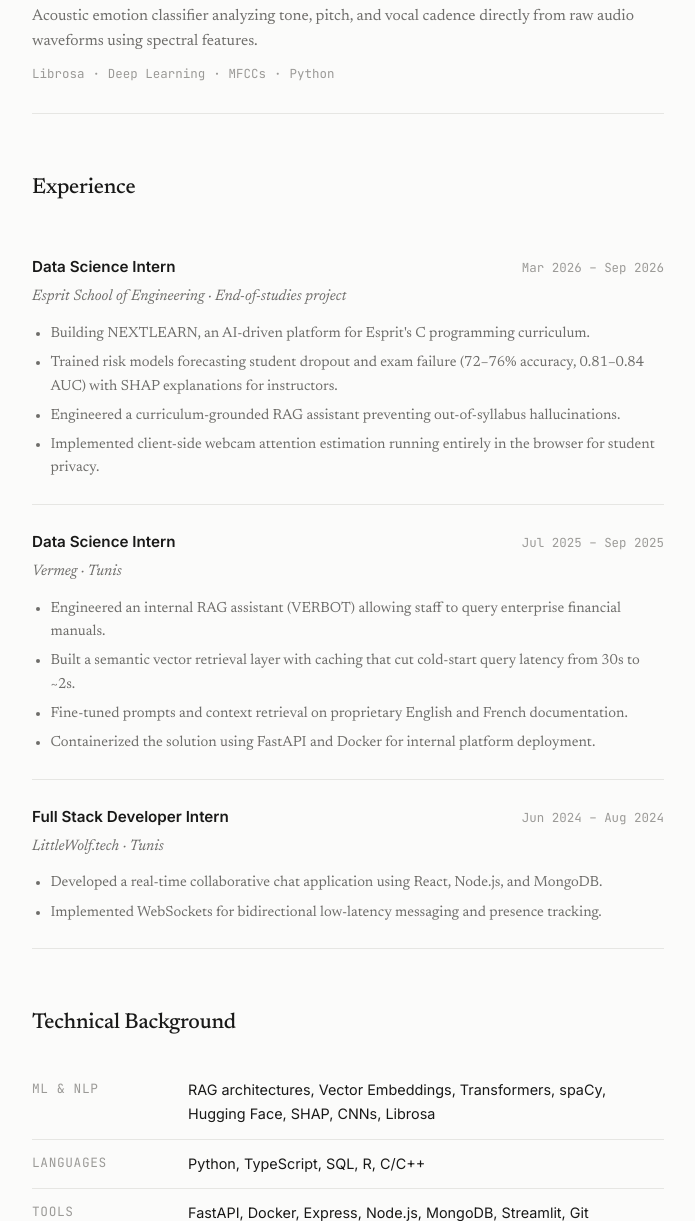
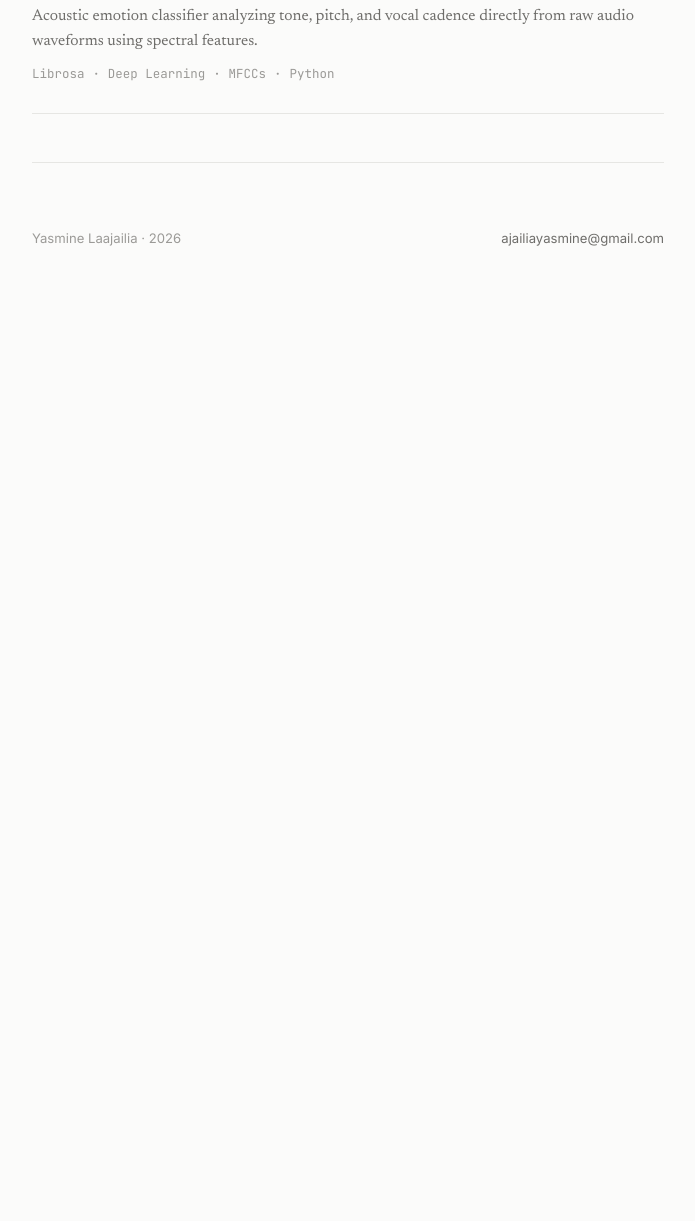
Before and after one commit to yasmineajailia/yasmineajailia.github.io, a plain HTML site: page index.html in a window 1280 px wide. Shown: the part 1579-2800 px from the top of the page, without its empty margins (292-987 px from the left). After the commit the page ends 1876 px from the top, so only its background shows below. Drawn offline with Linux system fonts and the light colour scheme.

Commit message:
Streamline portfolio: remove redundant experience/skills, add direct PDF resume link

```diff
--- a/index.html
+++ b/index.html
@@ -474,9 +474,8 @@
     <header>
       <div class="site-title">Yasmine Laajailia</div>
       <nav class="header-links">
-        <a href="#projects">Work</a>
-        <a href="#experience">Background</a>
-        <a href="#skills">Skills</a>
+        <a href="#projects">Projects</a>
+        <a href="Yasmine_Laajailia_Resume.pdf" target="_blank" rel="noopener">Résumé (PDF)</a>
         <a href="mailto:ajailiayasmine@gmail.com">Contact</a>
         <button id="theme-btn" class="theme-toggle" type="button">Dark</button>
       </nav>
@@ -494,7 +493,7 @@
         <ul class="meta-list">
           <li><strong>Focus:</strong> NLP, RAG, Information Retrieval, Predictive Modeling</li>
           <li><strong>Location:</strong> Tunis, Tunisia</li>
-          <li><strong>Links:</strong> <a href="https://github.com/yasmineajailia" target="_blank" rel="noopener">GitHub</a>, <a href="https://www.linkedin.com/in/yasmine-laajailia/" target="_blank" rel="noopener">LinkedIn</a></li>
+          <li><strong>Links:</strong> <a href="Yasmine_Laajailia_Resume.pdf" target="_blank" rel="noopener">Résumé (PDF)</a>, <a href="https://github.com/yasmineajailia" target="_blank" rel="noopener">GitHub</a>, <a href="https://www.linkedin.com/in/yasmine-laajailia/" target="_blank" rel="noopener">LinkedIn</a></li>
         </ul>
       </section>
 
@@ -569,79 +568,6 @@
           <ul class="project-tech">
             <li>Librosa</li><li>Deep Learning</li><li>MFCCs</li><li>Python</li>
           </ul>
-        </div>
-      </section>
-
-      <!-- Experience -->
-      <section id="experience">
-        <h2 class="section-heading">
-          Experience
-        </h2>
-
-        <div class="timeline">
-          <div class="timeline-item">
-            <div class="timeline-header">
-              <span class="timeline-role">Data Science Intern</span>
-              <span class="timeline-date">Mar 2026 – Sep 2026</span>
-            </div>
-            <div class="timeline-org">Esprit School of Engineering · End-of-studies project</div>
-            <ul class="timeline-notes">
-              <li>Building NEXTLEARN, an AI-driven platform for Esprit's C programming curriculum.</li>
-              <li>Trained risk models forecasting student dropout and exam failure (72–76% accuracy, 0.81–0.84 AUC) with SHAP explanations for instructors.</li>
-              <li>Engineered a curriculum-grounded RAG assistant preventing out-of-syllabus hallucinations.</li>
-              <li>Implemented client-side webcam attention estimation running entirely in the browser for student privacy.</li>
-            </ul>
-          </div>
-
-          <div class="timeline-item">
-            <div class="timeline-header">
-              <span class="timeline-role">Data Science Intern</span>
-              <span class="timeline-date">Jul 2025 – Sep 2025</span>
-            </div>
-            <div class="timeline-org">Vermeg · Tunis</div>
-            <ul class="timeline-notes">
-              <li>Engineered an internal RAG assistant (VERBOT) allowing staff to query enterprise financial manuals.</li>
-              <li>Built a semantic vector retrieval layer with caching that cut cold-start query latency from 30s to ~2s.</li>
-              <li>Fine-tuned prompts and context retrieval on proprietary English and French documentation.</li>
-              <li>Containerized the solution using FastAPI and Docker for internal platform deployment.</li>
-            </ul>
-          </div>
-
-          <div class="timeline-item">
-            <div class="timeline-header">
-              <span class="timeline-role">Full Stack Developer Intern</span>
-              <span class="timeline-date">Jun 2024 – Aug 2024</span>
-            </div>
-            <div class="timeline-org">LittleWolf.tech · Tunis</div>
-            <ul class="timeline-notes">
-              <li>Developed a real-time collaborative chat application using React, Node.js, and MongoDB.</li>
-              <li>Implemented WebSockets for bidirectional low-latency messaging and presence tracking.</li>
-            </ul>
-          </div>
-        </div>
-      </section>
-
-      <!-- Skills -->
-      <section id="skills">
-        <h2 class="section-heading">Technical Background</h2>
-
-        <div class="skills-block">
-          <div class="skills-row">
-            <span class="skills-label">ML & NLP</span>
-            <span class="skills-content">RAG architectures, Vector Embeddings, Transformers, spaCy, Hugging Face, SHAP, CNNs, Librosa</span>
-          </div>
-          <div class="skills-row">
-            <span class="skills-label">Languages</span>
-            <span class="skills-content">Python, TypeScript, SQL, R, C/C++</span>
-          </div>
-          <div class="skills-row">
-            <span class="skills-label">Tools</span>
-            <span class="skills-content">FastAPI, Docker, Express, Node.js, MongoDB, Streamlit, Git</span>
-          </div>
-          <div class="skills-row">
-            <span class="skills-label">Certs</span>
-            <span class="skills-content">AWS Certified Cloud Practitioner · NVIDIA NLP Fundamentals · Hedera Hashgraph Developer</span>
-          </div>
         </div>
       </section>
     </main>
```
Also changed, not shown: 2 other files.
